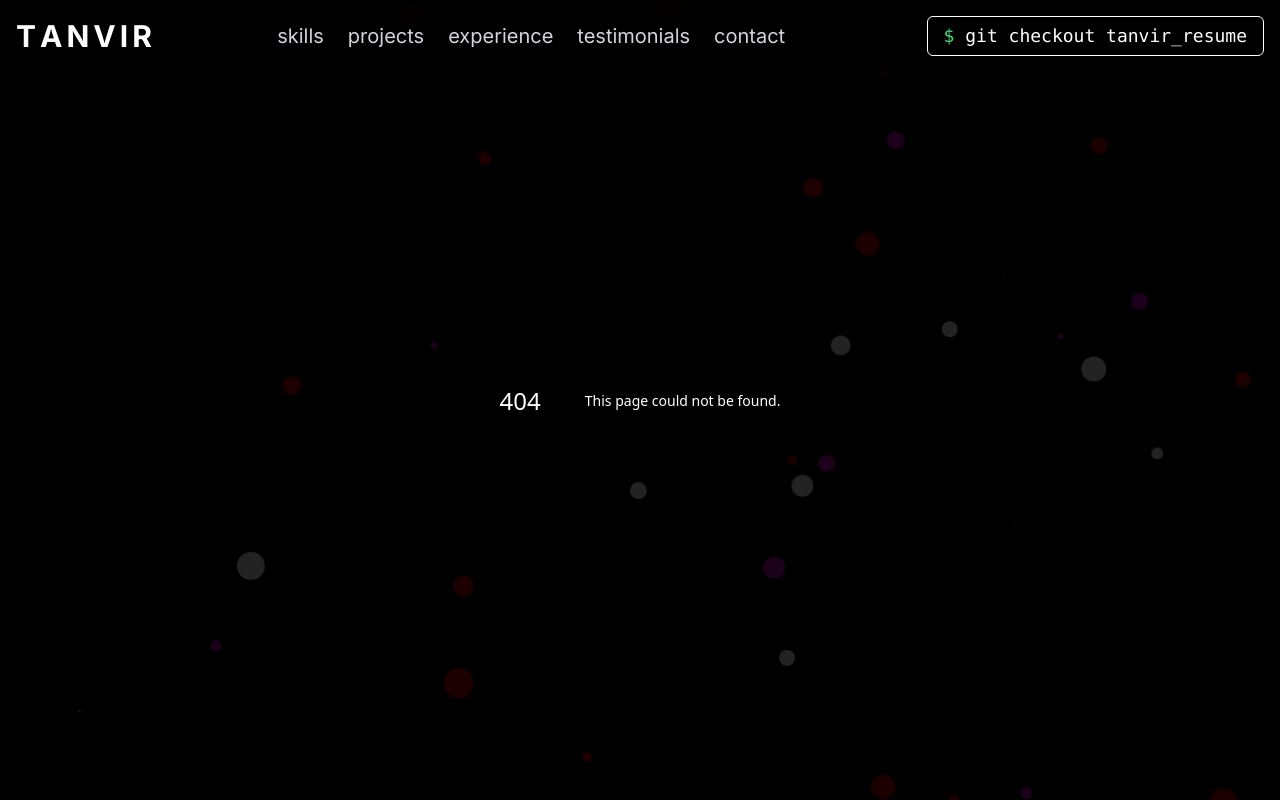
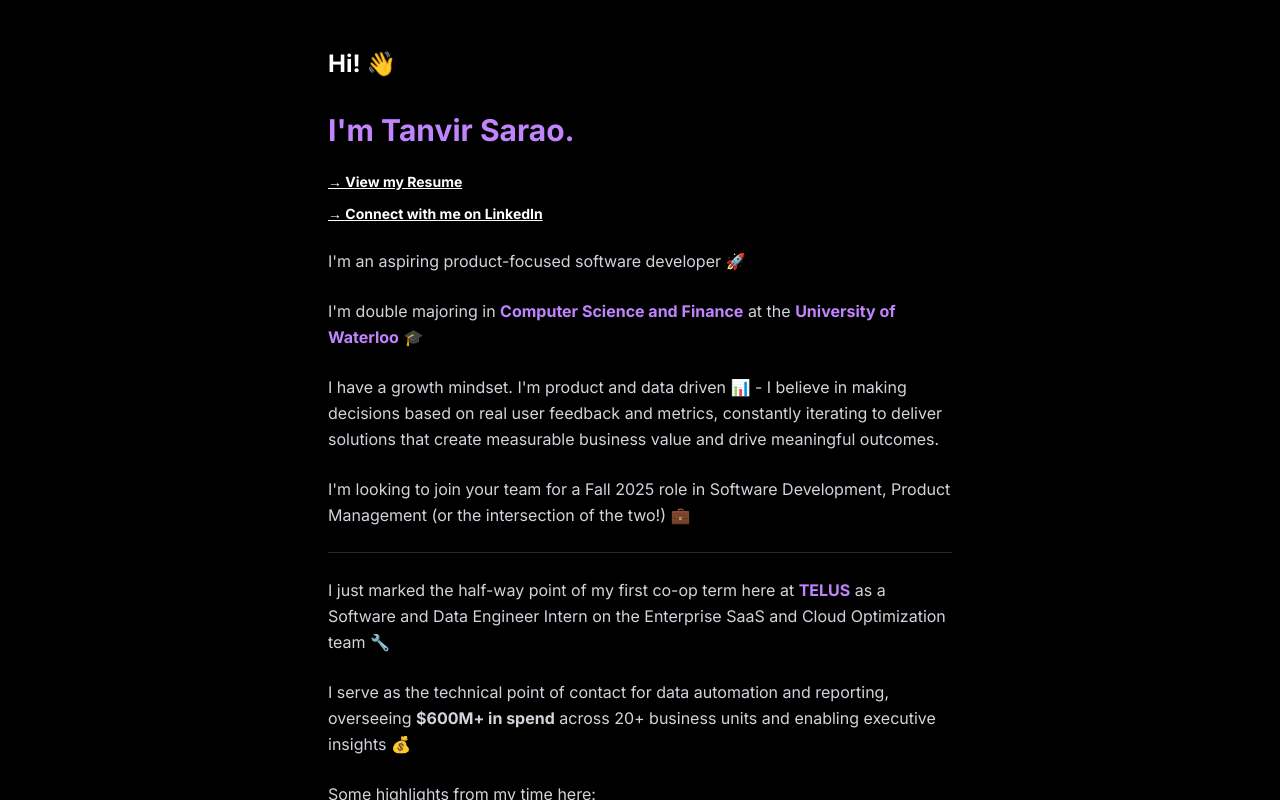
Before and after one commit to tanvirsarao/portfoliowebsite, a Next.js app: page /telus in a window 1280 px wide. Before the commit this address had no page. Built offline with nearby package versions, Linux system fonts and the light colour scheme.

Commit message:
telus update

```diff
--- /dev/null
+++ b/app/ClientLayout.tsx
@@ -0,0 +1,33 @@
+"use client"
+
+import type React from "react"
+
+import Navbar from "./components/Navbar"
+import { Providers } from "./providers"
+import ParticleBackground from "./components/ParticleBackground"
+import { usePathname } from "next/navigation"
+
+function ConditionalNavbar() {
+  const pathname = usePathname()
+
+  if (pathname === "/telus")  {
+    return null
+  }
+
+  return <Navbar />
+}
+
+export default function ClientLayout({
+  children,
+}: {
+  children: React.ReactNode
+}) {
+  return (
+    <Providers>
+      <ParticleBackground />
+      {/* Only show navbar if not on telusit page */}
+      <ConditionalNavbar />
+      {children}
+    </Providers>
+  )
+}
--- a/app/layout.tsx
+++ b/app/layout.tsx
@@ -1,30 +1,26 @@
-import './globals.css';
-import { Inter } from 'next/font/google';
-import Navbar from './components/Navbar';
-import { Providers } from './providers';
-import ParticleBackground from './components/ParticleBackground';
-
-const inter = Inter({ subsets: ['latin'] });
+import type React from "react"
+import "./globals.css"
+import { Inter } from "next/font/google"
 
 export const metadata = {
-  title: 'Tanvir Sarao',
-  description: 'Personal portfolio website.',
-};
+  title: "Tanvir Sarao",
+  description: "Personal portfolio website.",
+}
+
+import ClientLayout from "./ClientLayout"
+
+const inter = Inter({ subsets: ["latin"] })
 
 export default function RootLayout({
   children,
 }: {
-  children: React.ReactNode;
+  children: React.ReactNode
 }) {
   return (
     <html lang="en" className="dark">
       <body className={`${inter.className} bg-black text-white`}>
-        <Providers>
-          <ParticleBackground />
-          <Navbar />
-          {children}
-        </Providers>
+        <ClientLayout>{children}</ClientLayout>
       </body>
     </html>
-  );
+  )
 }
--- /dev/null
+++ b/app/telus/page.tsx
@@ -0,0 +1,186 @@
+export default function TelusPage() {
+  return (
+    <div className="min-h-screen bg-black text-white">
+      <main className="container mx-auto px-6 max-w-2xl py-12">
+        <div className="space-y-6 text-gray-300 leading-relaxed">
+          <h1 className="text-2xl font-bold text-white mb-8">Hi! 👋</h1>
+
+          <p className="text-3xl font-bold text-purple-400 mb-6">I'm Tanvir Sarao.</p>
+
+          <div className="flex flex-col gap-3 my-6">
+            <a
+              href="/resume.pdf"
+              target="_blank"
+              rel="noopener noreferrer"
+              className="inline-flex items-center gap-2 text-white font-bold underline hover:text-purple-300 transition-colors duration-200 text-sm w-fit"
+            >
+              → View my Resume
+            </a>
+            <a
+              href="https://linkedin.com/in/tanvir-sarao"
+              target="_blank"
+              rel="noopener noreferrer"
+              className="inline-flex items-center gap-2 text-white font-bold underline hover:text-blue-300 transition-colors duration-200 text-sm w-fit"
+            >
+              → Connect with me on LinkedIn
+            </a>
+          </div>
+
+          <p>I'm an aspiring product-focused software developer 🚀</p>
+
+          <p>
+            I'm double majoring in <strong className="text-purple-400">Computer Science and Finance</strong> at the{" "}
+            <strong className="text-purple-400">University of Waterloo</strong> 🎓
+          </p>
+
+          <p>
+            I have a growth mindset. I'm product and data driven 📊 - I believe in making decisions based on real user feedback
+            and metrics, constantly iterating to deliver solutions that create measurable business value and drive
+            meaningful outcomes.
+          </p>
+
+          <p>I'm looking to join your team for a Fall 2025 role in Software Development, Product Management (or the intersection of the two!) 💼</p>
+
+          <hr className="border-gray-800 my-8" />
+
+          <p>
+            I just marked the half-way point of my first co-op term here at <strong className="text-purple-400">TELUS</strong> as a Software and
+            Data Engineer Intern on the Enterprise SaaS and Cloud Optimization team 🔧
+          </p>
+
+          <p>
+            I serve as the technical point of contact for data automation and reporting, overseeing{" "}
+            <strong>$600M+ in spend</strong> across 20+ business units and enabling executive insights 💰
+          </p>
+
+          <p>Some highlights from my time here:</p>
+          <ul className="list-disc pl-6 space-y-1">
+            <li>
+              Automated 20+ data sources using JavaScript to populate a TELUS-wide dashboard used by leadership to
+              monitor spending trends 📈
+            </li>
+            <li>Led 10+ stakeholder meetings designing a centralized cloud spend dashboard from scratch 🛠️</li>
+            <li>
+              Delivered cross-functional solutions for 5+ teams, including Monday.com API integration and AWS migration
+              support ☁️
+            </li>
+          </ul>
+
+          <h2 className="text-xl font-semibold text-white mt-8 mb-4">What I've Learned 🧠</h2>
+
+          <p>
+            <strong>Think Business First:</strong> Every technical decision should tie back to business value. Working
+            with $600M+ in spend taught me to always ask "how does this impact our bottom line?" 💡
+          </p>
+
+          <p>
+            <strong>Stakeholder Management:</strong> Leading 10+ meetings across different teams taught me the
+            importance of clear communication and managing expectations 📞
+          </p>
+
+          <p>
+            <strong>Scale Matters:</strong> Building solutions that work across 20+ business units requires different
+            thinking than personal projects. Enterprise-grade reliability is everything 🏢
+          </p>
+
+          <h2 className="text-xl font-semibold text-white mt-8 mb-4">Further goals 🎯</h2>
+
+          <ul className="list-disc pl-6 space-y-1">
+            <li>
+              <strong>Show agency:</strong> Take ownership of end-to-end features and drive them to completion 🚀
+            </li>
+            <li>
+              <strong>Technical and product depth:</strong> Leverage software expertise to guide impactful product development at scale 🧠⚙️
+            </li>
+            <li>
+              <strong>Outcome-driven development:</strong> Measure product success with data and continuously iterate for improvement 📈
+            </li>
+            <li>
+              <strong>Cross-functional impact:</strong> Work more closely with product and business teams to drive
+              strategy 📊
+            </li>
+          </ul>
+
+          <h2 className="text-xl font-semibold text-white mt-8 mb-4">Other Experience 💼</h2>
+
+          <div className="space-y-6">
+            <div>
+              <h3 className="font-semibold text-purple-400">Arnii Fitness 🏋️‍♂️</h3>
+              <p className="text-sm text-gray-400 mb-2">Role: Artificial Intelligence Engineer</p>
+              <ul className="list-disc pl-6 space-y-1 text-sm">
+                <li>
+                  Built AI-powered workout recommendation system serving 3,000+ users worldwide, reducing token usage by
+                  25% and improving response time by 30%
+                </li>
+              </ul>
+            </div>
+
+            <div>
+              <h3 className="font-semibold text-purple-400">AgentEdge Inc 🏠</h3>
+              <p className="text-sm text-gray-400 mb-2">Role: Backend Software Engineer</p>
+              <ul className="list-disc pl-6 space-y-1 text-sm">
+                <li>
+                  Developed a CMS platform for 20+ real estate professionals serving 85,000+ annual visitors, reducing
+                  code redundancy by 25% and optimizing delivery speed by 30%
+                </li>
+              </ul>
+            </div>
+          </div>
+
+          <h2 className="text-xl font-semibold text-white mt-8 mb-4">Some cool software I've built 🛠️</h2>
+
+          <div className="space-y-6">
+            <div>
+              <h3 className="font-semibold text-purple-400">StoreReplay for Shopify 🛍️</h3>
+              <p className="text-sm text-gray-400 mb-2">
+                Technologies: React, Vite, Node.js, Express.js, Supabase, PostgreSQL, AWS S3, OpenAI
+              </p>
+              <ul className="list-disc pl-6 space-y-1 text-sm">
+                <li>
+                  Built a session analytics platform within a week
+                  for Shopify merchants, turning user behavior into AI-generated insights to improve conversions and
+                  reduce friction points
+                </li>
+                  <li>
+                  <strong>Recognition:</strong> Over 20,000+ views within a week and recruiter interest from Shopify and multiple banks 💼
+                </li>
+              </ul>
+            </div>
+
+            <div>
+              <h3 className="font-semibold text-purple-400">AI Financial Portfolio Advisor - 3rd Place Winner 🏆</h3>
+              <p className="text-sm text-gray-400 mb-2">Technologies: Python, PyTorch, Pandas, NumPy</p>
+              <ul className="list-disc pl-6 space-y-1 text-sm">
+                <li>
+                  Achieved 88.32% of market benchmark performance across a $1M
+                  portfolio using LSTM neural networks and 10,000 concurrent Monte Carlo simulations, demonstrating
+                  potential to manage real investment portfolios worth millions
+                </li>
+                <li>
+                  <strong>Recognition:</strong> Placed 3rd out of 25+ competitors in CFM 101 Annual Competition 🥉
+                </li>
+              </ul>
+            </div>
+          </div>
+
+          <hr className="border-gray-800 my-8" />
+
+          <h2 className="text-xl font-semibold text-white mt-8 mb-4">Why I want to return to TELUS 💜</h2>
+
+          <p>
+            Working on the ESCO team gave me incredible exposure to enterprise-scale challenges and the opportunity to
+            work on solutions that directly impact TELUS's business operations. I loved the collaborative culture and
+            the focus on driving real business value through data and automation 🎯
+          </p>
+
+          <p>
+            I'm excited about the possibility of returning for Fall 2025. I want to take on more ownership, contribute
+            to larger initiatives, and help drive impactful solutions at scale 📈
+          </p>
+
+          <p className="text-purple-400 font-semibold">Let's build something amazing together! ✨</p>
+        </div>
+      </main>
+    </div>
+  )
+}
```
Also changed, not shown: public/telus.png (added), 1 other file (tests, documents, lock files or other folders).
